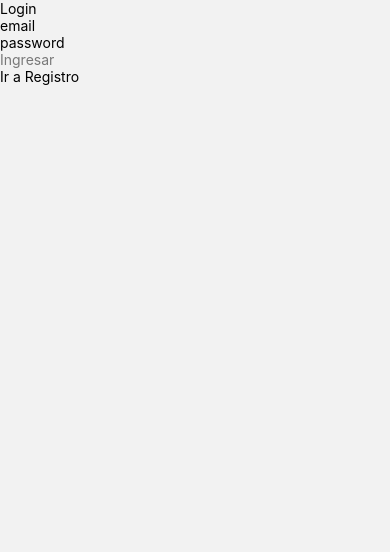
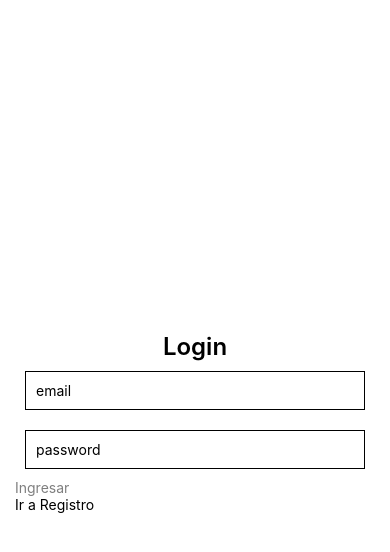
Before and after one commit to malenabensadon/proyecto-integrador3, a React Native app: screen /Login in a window 390 px wide. Shown: the top 552 px of the page. Built offline with nearby package versions, Linux system fonts and the light colour scheme; no server answers.

Commit message:
estilo login y post (falta)

```diff
--- a/src/components/Navbar/Navbar.js
+++ b/src/components/Navbar/Navbar.js
@@ -26,9 +26,6 @@ const styles = StyleSheet.create({
     logo:{
         height:200,
     },
-    perfil:{
-        height:100
-    },
     nav: {
         backgroundColor:'rgb(0,0,0)'
     }
--- a/src/components/Post/Post.js
+++ b/src/components/Post/Post.js
@@ -64,14 +64,14 @@ class Post extends Component {
 
                 <Text style={styles.titulitos}> {this.props.postData.data.userName} </Text>
                 <Text style={styles.titulitos}> {this.props.postData.data.textoPost} </Text>
-                <Text style={styles.titulitos}> Cantidad de Likes: {this.state.cantidadDeLikes} </Text>
+                <Text style={styles.titulitos}> Likes: {this.state.cantidadDeLikes} </Text>
                 { this.state.miLike ?
                     <TouchableOpacity onPress={ ()=> this.unlike() }>
-                        <Text style={styles.titulitos}>No me gusta más</Text>
+                        <Text style={styles.titulitos}>DISLIKE</Text>
                     </TouchableOpacity>
                     :
                     <TouchableOpacity onPress={ ()=> this.like() }>
-                        <Text style={styles.titulitos}>Me gusta</Text>
+                        <Text style={styles.titulitos}>LIKE</Text>
                     </TouchableOpacity>
                 }
             </View>
@@ -80,13 +80,20 @@ class Post extends Component {
 }
 const styles = StyleSheet.create({
     photo:{
-        height:550,
-        width: 600,
-        marginLeft: 430
+        height:150,
+        width: 200,
+        alignContent: 'center',
+        marginLeft: 95,
+        marginTop: 20,
+        marginBottom: 15
 
     },
     fondo:{
-        backgroundColor: 'rgb(0,0,0)'
+        backgroundColor: 'rgb(0,0,0)',
+        borderColor: 'rgb(180, 37, 130)',
+        borderWidth: 2,
+        flex: 1,
+        justifyContent: 'center'
     },
     titulitos: {
         color: 'white'
--- a/src/screens/Login/Login.js
+++ b/src/screens/Login/Login.js
@@ -5,6 +5,7 @@ import { View,
          TextInput,
          TouchableOpacity,
         StyleSheet } from 'react-native';
+import { WhiteBalance } from 'expo-camera';
 
 class Login extends Component {
     constructor(){
@@ -54,10 +55,10 @@ class Login extends Component {
 
     render(){
         return(
-            <View>
-                <Text>Login</Text>
+            <View style={style.container}>
+                <Text style={style.title}>Login</Text>
                 <View>
-                   <TextInput
+                   <TextInput  style={style.input}
                        placeholder='email'
                        keyboardType='email-address'
                        onChangeText={ text => this.setState({email:text}) }
@@ -66,7 +67,7 @@ class Login extends Component {
                     {this.state.errors.field === 'email' && (
                         <Text> {this.state.errors.message} </Text>
                     )}
-                    <TextInput
+                    <TextInput  style={style.input}
                         placeholder='password'
                         keyboardType='default'
                         onChangeText={ text => this.setState({pass:text}) }
@@ -75,29 +76,72 @@ class Login extends Component {
                     {this.state.errors.field === 'password' && (
                         <Text> {this.state.errors.message} </Text>
                     )}
-                    <TouchableOpacity
-                        onPress={()=> this.loginUser(
+                    <TouchableOpacity  onPress={()=> this.loginUser(
                             this.state.email,
                             this.state.pass
                             )
+
                         }
                         style={{
+
                             opacity: (this.state.email === '' || this.state.pass === '')
-                                ? 0.5 : 1
+                                ? 0.5 : 1,
                         }}
                         disabled={
                             this.state.email === '' || this.state.pass === ''
                         }
                     >
-                        <Text>Ingresar</Text>
+                        <Text style={style.text}>Ingresar</Text>
                     </TouchableOpacity>
-                    <Text onPress={ () => this.props.navigation.navigate('Register')} >Ir a Registro</Text>
+                    <Text onPress={ () => this.props.navigation.navigate('Register')} style={style.btnLoginTxt}>Ir a Registro</Text>
                 </View>
             </View>
         )
-    }
+
+
+
+    };
+
+
 
 }
+const style = StyleSheet.create({
+    container: {
+        flex: 1,
+        backgroundColor: 'white',
+        color: 'rgb(255,255,255)',
+        padding: 15,
+        justifyContent: 'center',
+    },
+    title: {
+        fontWeight: 600,
+        color: 'black',
+        fontSize: 24,
+        textAlign: 'center'
+    },
+    btnLogin: {
+        borderStyle: 'solid',
+        borderWidth: 1,
+        borderColor: 'rgb(180, 37, 130)',
+        backgroundColor: 'rgb(0,0,0)',
+        margin: 10,
+        padding: 10,
+        textAlign: 'right'
+    },
+    btnLoginTxt: {
+        color: 'black'
+    },
+    input: {
+        color: 'rgb(0,0,0)',
+        borderStyle: 'solid',
+        borderWidth: 1,
+        borderColor: 'rgb(0,0,0)',
+        backgroundColor: 'rgb(255,255,255)',
+        padding: 10,
+        margin: 10
+    }
+});
+
 
 
 export default Login;
```
